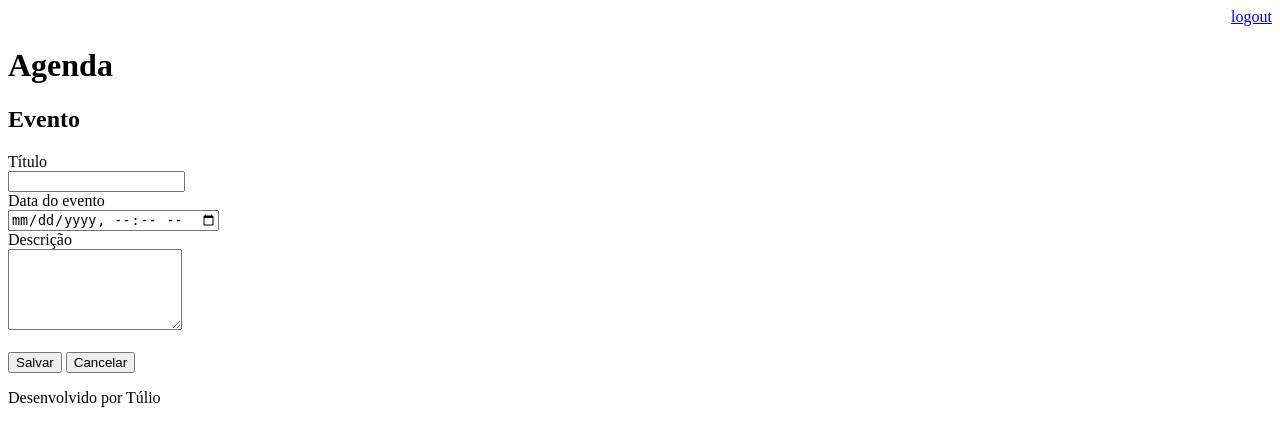
After one commit to tuliohfs/Agenda_django, a Django app: page /Agenda/evento/ in a window 1280 px wide. The commit adds this page. Shown: the top 446 px of the page. Run offline with Django 4.2, Linux system fonts and the light colour scheme; a user stored in the database is signed in.

Commit message:
Commit de criação de eventos dentro do site

```diff
--- a/agenda_django/urls.py
+++ b/agenda_django/urls.py
@@ -5,8 +5,11 @@ from core import views
 urlpatterns = [
     path('admin/', admin.site.urls),
     path('Agenda/', views.lista_eventos),
+    path('Agenda/evento/', views.evento),
+    path('Agenda/evento/submit', views.submit_evento),
     path('', views.index),
     path('login/', views.login_user),
     path('login/submit', views.submit_login),
-    path('logout/', views.logout_user)
+    path('logout/', views.logout_user),
+
 ]
--- a/core/templates/agenda.html
+++ b/core/templates/agenda.html
@@ -2,7 +2,9 @@
 
 {% block content %}
     <h2>Agendamentos</h2>
-
+    <a href="evento/">
+        <button type="button">Novo evento</button>
+    </a>
     <ul>
         {% for evento in Evento_instance %}
         <li>{{ evento.titulo }} - {{ evento.get_data_evento }}<br></li>
--- /dev/null
+++ b/core/templates/evento.html
@@ -0,0 +1,27 @@
+{% extends "model_page.html" %}
+
+{% block content %}
+
+<h2>Evento</h2>
+
+<form action="submit" method="POST">{% csrf_token %}
+
+    <label>Título</label>
+    <br>
+    <input type="text" name="titulo" size="19">
+    <br>
+    <label>Data do evento</label>
+    <br>
+    <input type="datetime-local" name="data_evento">
+    <br>
+    <label>Descrição</label>
+    <br>
+    <textarea name="descricao" rows="5" cols="19"></textarea>
+    <br><br>
+    <button type="submit">Salvar</button>
+    <a href="/"><button type="button">Cancelar</button></a>
+
+</form>
+
+
+{% endblock %}
--- a/core/views.py
+++ b/core/views.py
@@ -34,7 +34,20 @@ def submit_login(request):
             messages.error(request, 'Usuário ou senha inválido')
     return redirect('/')
 
-
 def logout_user(request):
     logout(request)
     return redirect('/')
+
+@login_required(login_url='/login/')
+def evento(request):
+    return render(request, "evento.html")
+
+@login_required(login_url='/login/')
+def submit_evento(request):
+    if request.POST:
+        titulo = request.POST.get('titulo')
+        data_evento = request.POST.get('data_evento')
+        descricao = request.POST.get('descricao')
+        usuario = request.user
+        Evento.objects.create(titulo=titulo, data_evento=data_evento, descricao=descricao, usuario=usuario)
+    return redirect('/')
```
Also changed, not shown: agenda_django/settings.py (+1 -12 lines), core/css/style.css (added, +12 -0 lines), db.sqlite3, 1 other file.
